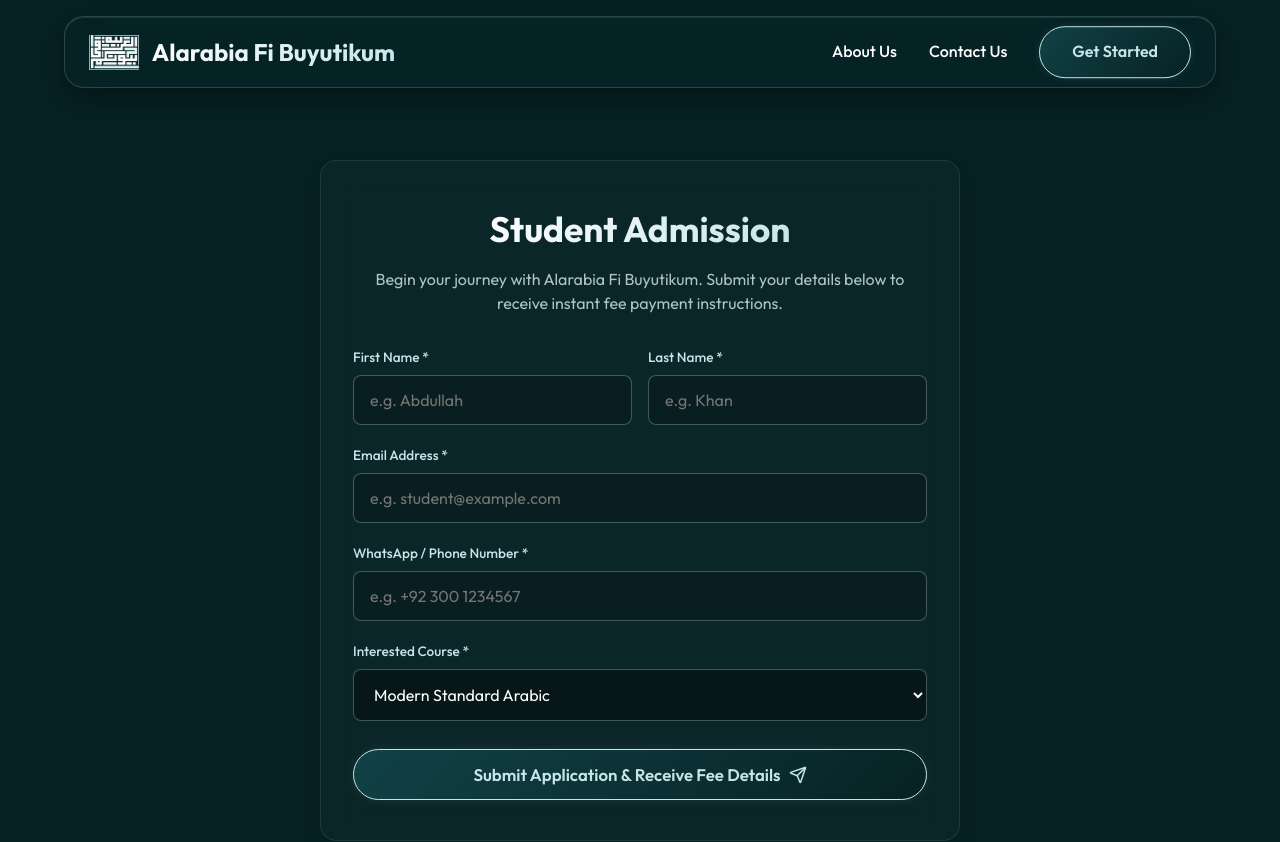
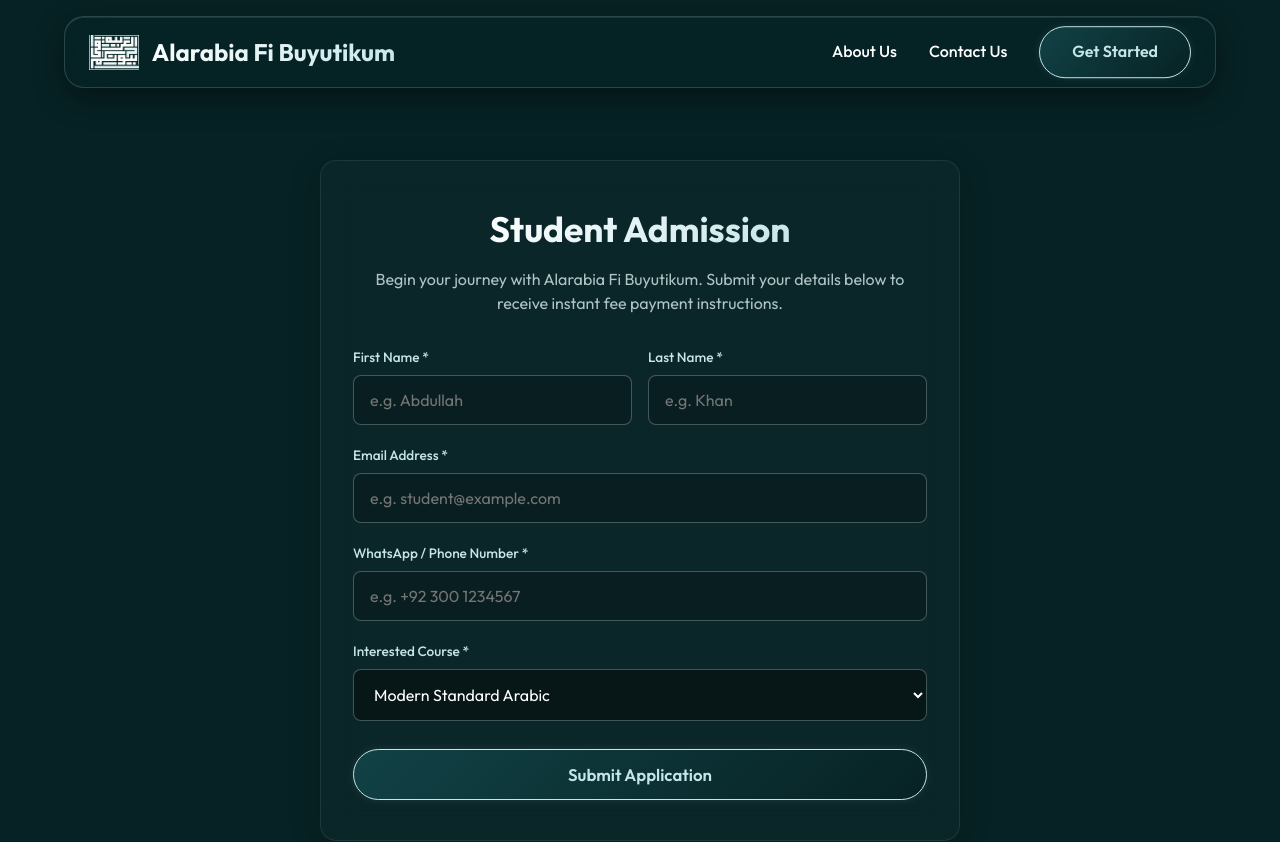
Before and after one commit to HStahami/AFB, a React (Vite) app in the folder frontend/: page /admission in a window 1280 px wide. Shown: the top 842 px of the page. Built offline with nearby package versions, Linux system fonts and the light colour scheme; no server answers.

Commit message:
fix(admission): change submit button label to 'Submit Application'

```diff
--- a/frontend/src/pages/public/Admission.jsx
+++ b/frontend/src/pages/public/Admission.jsx
@@ -227,7 +227,7 @@ export function Admission() {
                 cursor: loading ? 'not-allowed' : 'pointer'
               }}
             >
-              {loading ? "Processing..." : <>Submit Application & Receive Fee Details <Send size={18} /></>}
+              {loading ? "Processing..." : "Submit Application"}
             </button>
           </form>
         )}
```
